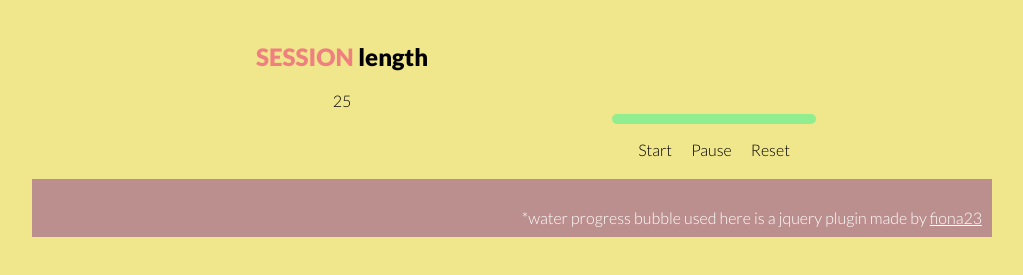
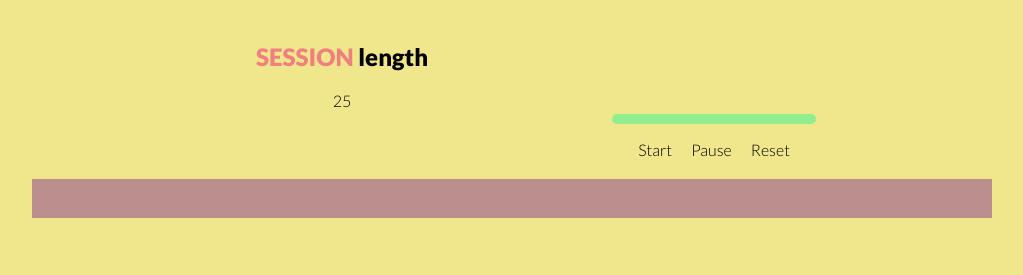
Before and after one commit to Robaa2168/pomodoro, a plain HTML site: page index.html in a window 1280 px wide. Shown: the part 205-480 px from the top of the page, without its empty margins (128-1151 px from the left). Drawn offline with nearby package versions, Linux system fonts and the light colour scheme.

Commit message:
Update index.html
removed unnecessary comments

```diff
--- a/index.html
+++ b/index.html
@@ -10,13 +10,11 @@
   <body>
     <div class="container">
 
-      <!-- header !-->
+
       <header>
         <h1>Pomodoro Timer</h1>
       </header>
-      <!-- /header !-->
 
-      <!-- user controls !-->
         <div class="controlpad">
           <!-- rest !-->
           <h3 class="restC"><span class="upper">Rest</span> Length</h3>
@@ -65,8 +63,7 @@
               <li><a href="#" title="FreeCodeCamp"><i class="fa fa-fire fa-2x"></i></a></li>
             </ul>
           </nav>
-          <p>*water progress bubble used here is a jQuery plugin made by <a href="https://www.jqueryscript.net/chart-graph/Customizable-Liquid-Bubble-Chart-With-jQuery-Canvas.html">fiona23</a></p>
-        </div>
+         </div>
       </footer>
     </div>
     </body>
```
